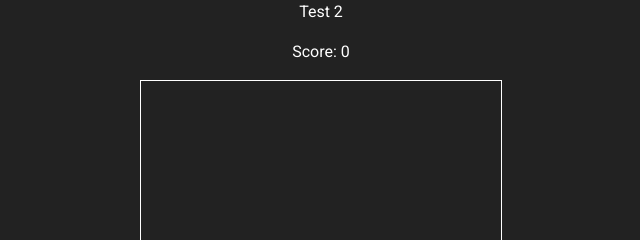
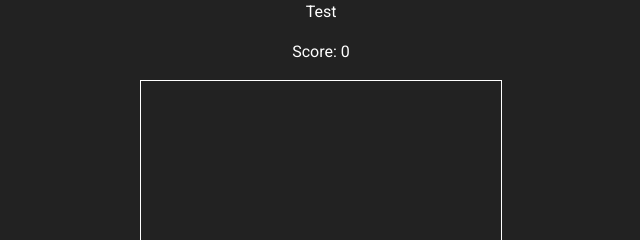
Before and after one commit to oliver-soeser/tetris, a plain HTML site: page index.html in a window 1280 px wide. Shown: the top 240 px of the page, 319-959 px from the left. Drawn offline with Linux system fonts and the light colour scheme.

Commit message:
Revert "test2"
This reverts commit 7c895edb57e35b66612de971225c760e7542f0e6.

```diff
--- a/index.html
+++ b/index.html
@@ -12,7 +12,7 @@
   </head>
   <body>
     <div>
-      <p>Test 2</p>
+      <p>Test</p>
       <p id="score">Score: 0</p>
     </div>
     <div id="canvas-container">
```
